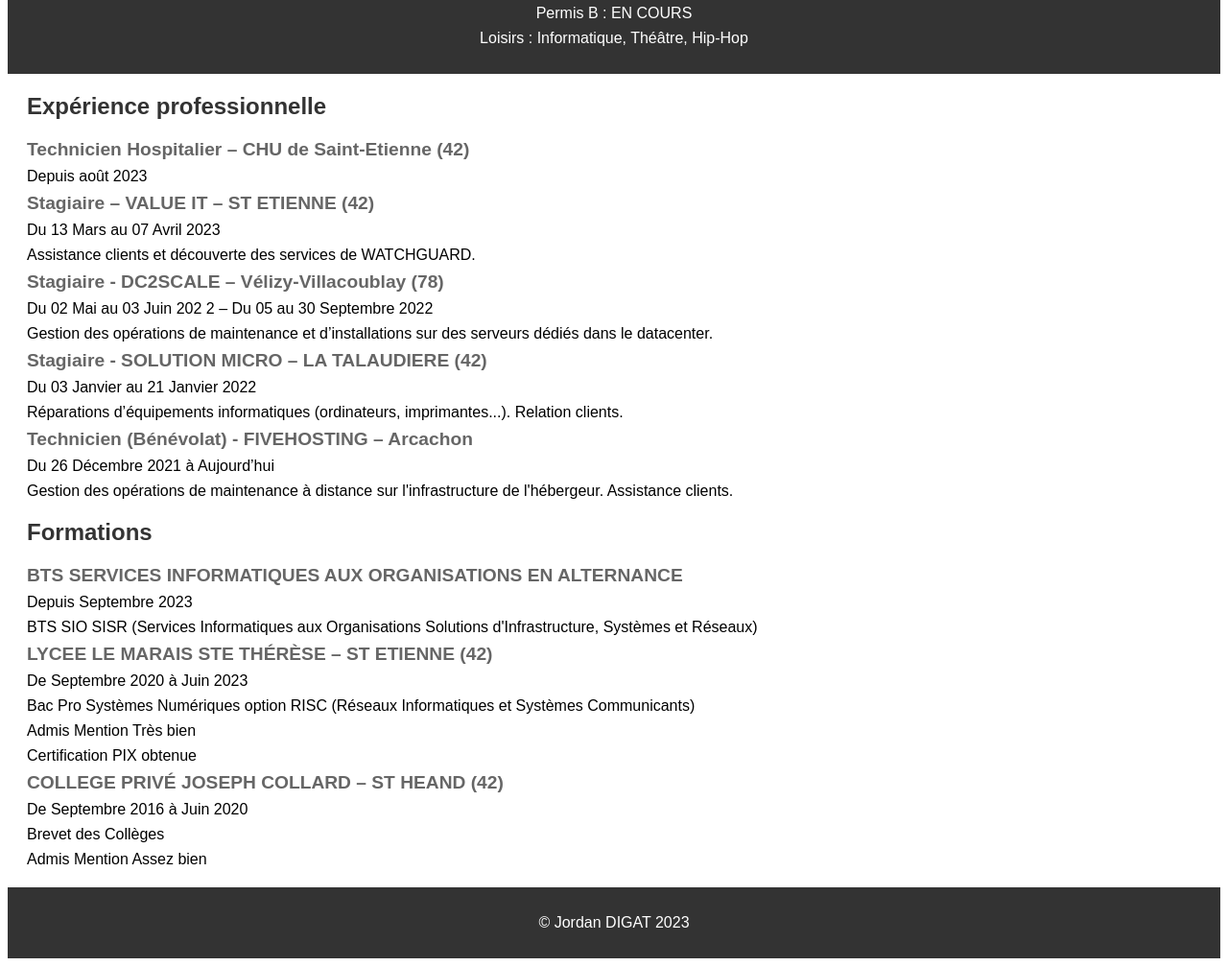
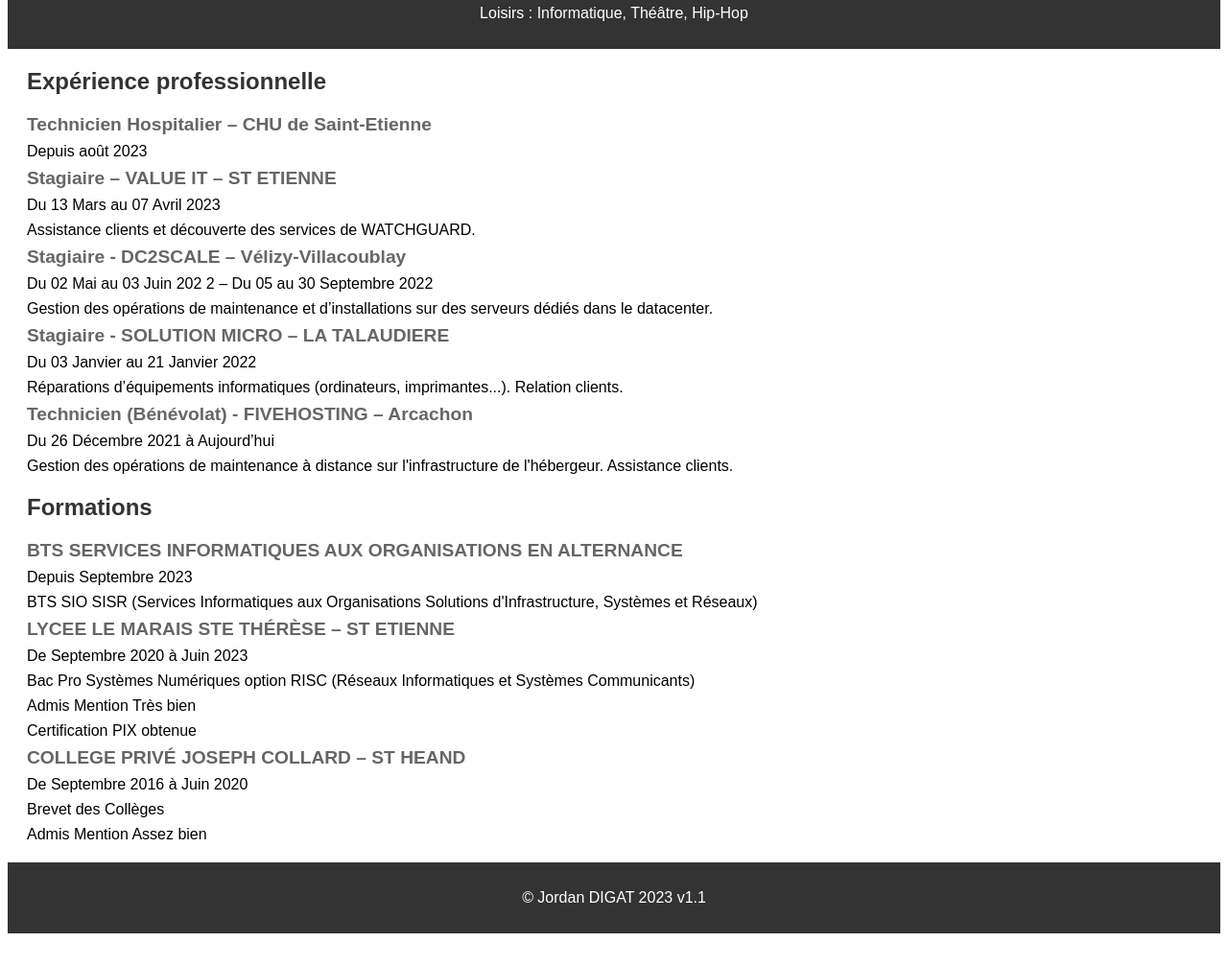
Before and after one commit to JordanDIG/cv, a plain HTML site: page index.html in a window 1280 px wide. Shown: the part 68-1075 px from the top of the page at 96% size. After the commit the page ends 1049 px from the top, so only its background shows below. Drawn offline with Linux system fonts and the light colour scheme.

Commit message:
Update to v1.1

```diff
--- a/index.html
+++ b/index.html
@@ -9,28 +9,27 @@
 <body>
     <header>
         <h1>Jordan DIGAT</h1>
-        <p>Permis B : EN COURS</p>
         <p>Loisirs : Informatique, Théâtre, Hip-Hop</p>
     </header>
 
     <section id="experience">
         <h2>Expérience professionnelle</h2>
         <div class="experience-item">
-            <h3>Technicien Hospitalier – CHU de Saint-Etienne (42)</h3>
+            <h3>Technicien Hospitalier – CHU de Saint-Etienne</h3>
             <p>Depuis août 2023</p>
         </div>
         <div class="experience-item">
-            <h3>Stagiaire – VALUE IT – ST ETIENNE (42)</h3>
+            <h3>Stagiaire – VALUE IT – ST ETIENNE</h3>
             <p>Du 13 Mars au 07 Avril 2023</p>
             <p>Assistance clients et découverte des services de WATCHGUARD.</p>
         </div>
         <div class="experience-item">
-            <h3>Stagiaire - DC2SCALE – Vélizy-Villacoublay (78)</h3>
+            <h3>Stagiaire - DC2SCALE – Vélizy-Villacoublay</h3>
             <p>Du 02 Mai au 03 Juin 202 2 – Du 05 au 30 Septembre 2022</p>
             <p>Gestion des opérations de maintenance et d’installations sur des serveurs dédiés dans le datacenter.</p>
         </div>
         <div class="experience-item">
-            <h3>Stagiaire - SOLUTION MICRO – LA TALAUDIERE (42)</h3>
+            <h3>Stagiaire - SOLUTION MICRO – LA TALAUDIERE</h3>
             <p>Du 03 Janvier au 21 Janvier 2022</p>
             <p>Réparations d’équipements informatiques (ordinateurs, imprimantes...). Relation clients.</p>
         </div>
@@ -49,14 +48,14 @@
             <p>BTS SIO SISR (Services Informatiques aux Organisations Solutions d'Infrastructure, Systèmes et Réseaux)</p>
         </div>
         <div class="education-item">
-            <h3>LYCEE LE MARAIS STE THÉRÈSE – ST ETIENNE (42)</h3>
+            <h3>LYCEE LE MARAIS STE THÉRÈSE – ST ETIENNE</h3>
             <p>De Septembre 2020 à Juin 2023</p>
             <p>Bac Pro Systèmes Numériques option RISC (Réseaux Informatiques et Systèmes Communicants)</p>
             <p>Admis Mention Très bien</p>
             <p>Certification PIX obtenue</p>
         </div>
         <div class="education-item">
-            <h3>COLLEGE PRIVÉ JOSEPH COLLARD – ST HEAND (42)</h3>
+            <h3>COLLEGE PRIVÉ JOSEPH COLLARD – ST HEAND</h3>
             <p>De Septembre 2016 à Juin 2020</p>
             <p>Brevet des Collèges</p>
             <p>Admis Mention Assez bien</p>
@@ -64,7 +63,7 @@
     </section>
 
     <footer>
-        <p>© Jordan DIGAT 2023</a></p>
+        <p>© Jordan DIGAT 2023 v1.1</a></p>
     </footer>
 
 </body>
```
Also changed, not shown: Consignes.txt.
